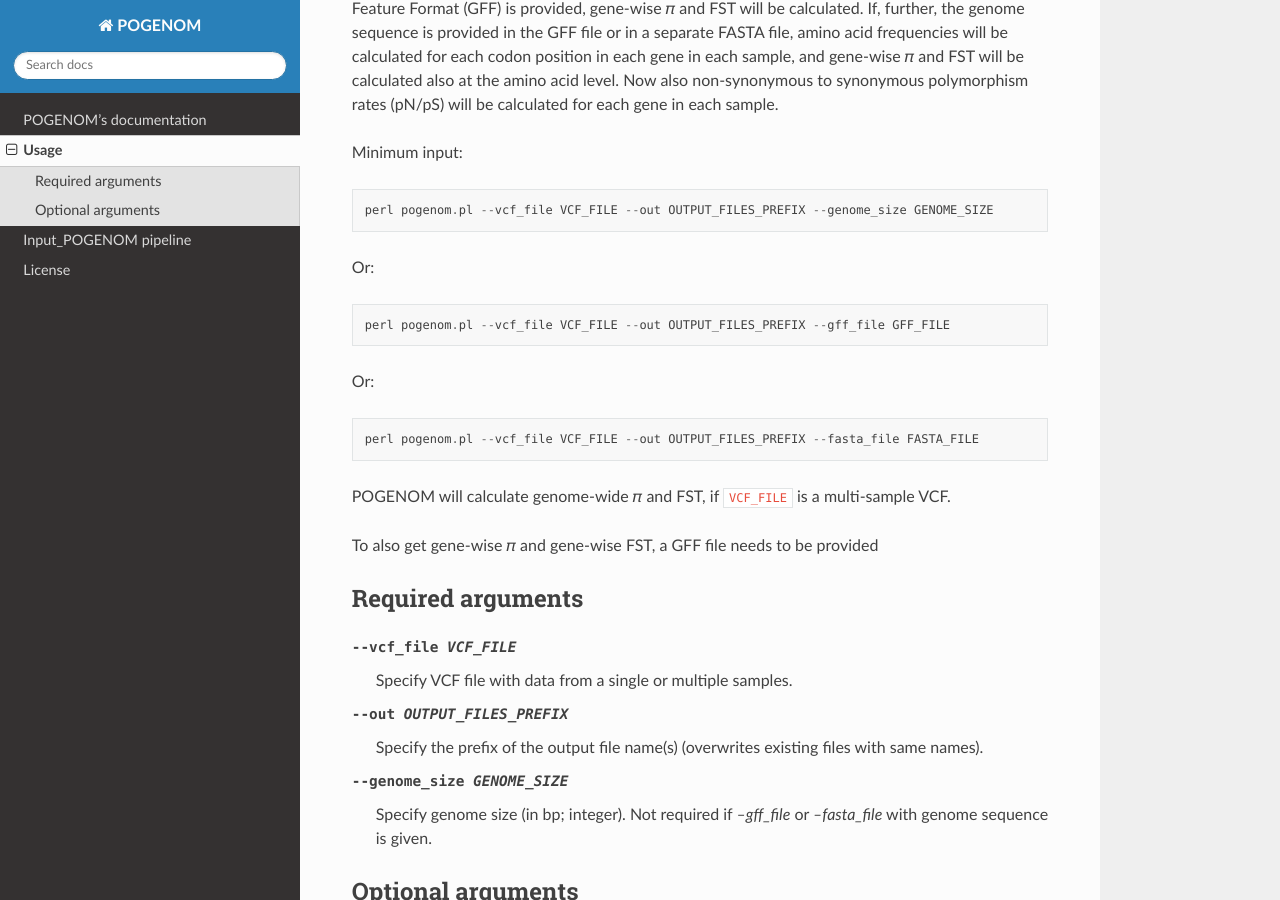
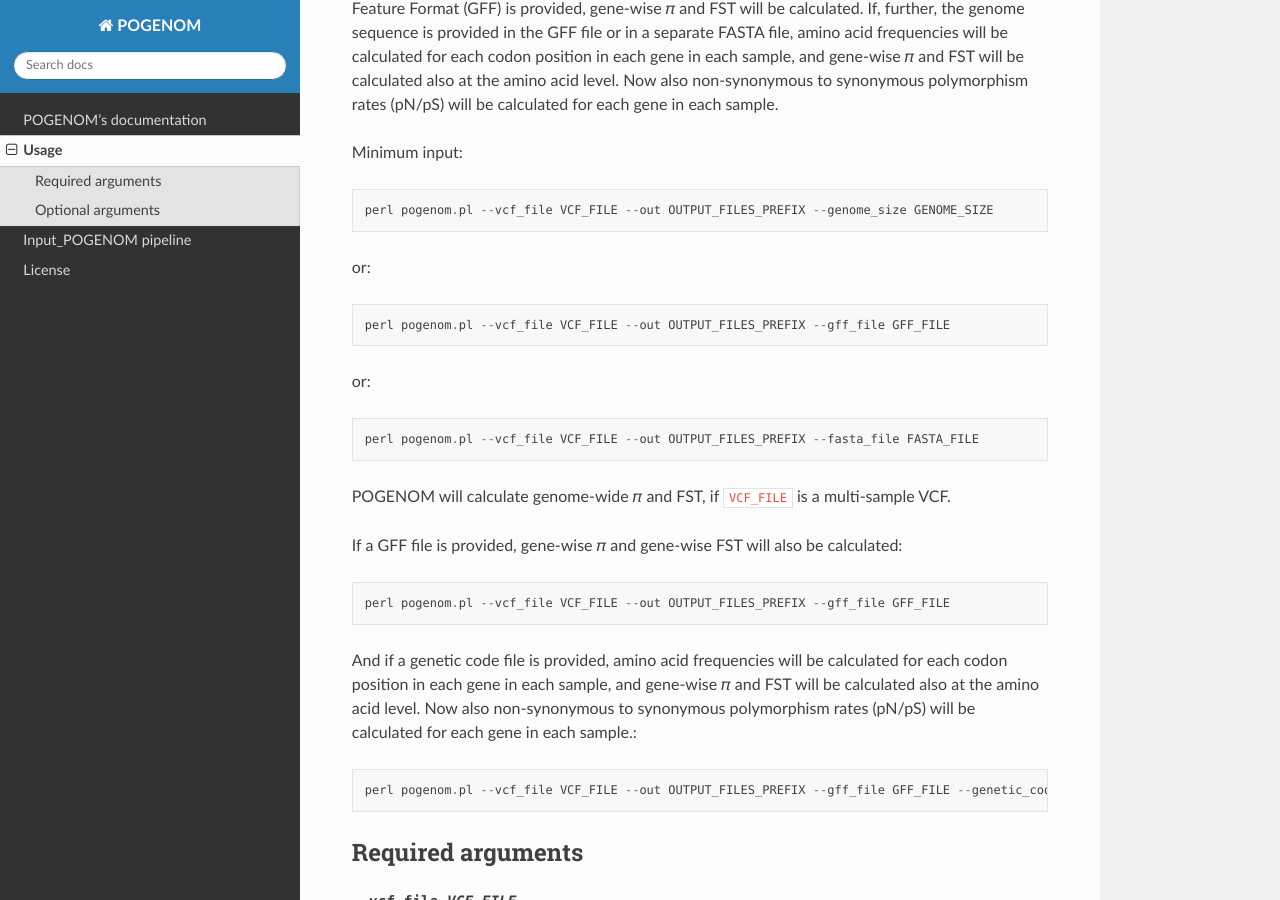
Before and after one commit to EnvGen/POGENOM, a Sphinx documentation site: the page built from docs/source/Usage_POGENOM.rst, in a window 1280 px wide and 900 px high, scrolled down 307 px. Built offline with Sphinx 7.4.7 and the Read the Docs theme 2.0.0, drawn with Linux system fonts in a browser that asks for light colours.

Commit message:
Update Usage_POGENOM.rst

```diff
--- a/docs/source/Usage_POGENOM.rst
+++ b/docs/source/Usage_POGENOM.rst
@@ -7,18 +7,24 @@
 
     perl pogenom.pl --vcf_file VCF_FILE --out OUTPUT_FILES_PREFIX --genome_size GENOME_SIZE
 
-Or::
+or::
 
     perl pogenom.pl --vcf_file VCF_FILE --out OUTPUT_FILES_PREFIX --gff_file GFF_FILE
 
-Or::
+or::
 
     perl pogenom.pl --vcf_file VCF_FILE --out OUTPUT_FILES_PREFIX --fasta_file FASTA_FILE
 
 POGENOM will calculate genome-wide 𝜋 and FST, if ``VCF_FILE`` is a multi-sample VCF.
 
 
-To also get gene-wise 𝜋 and gene-wise FST, a GFF file needs to be provided
+If a GFF file is provided, gene-wise 𝜋 and gene-wise FST will also be calculated::
+
+    perl pogenom.pl --vcf_file VCF_FILE --out OUTPUT_FILES_PREFIX --gff_file GFF_FILE
+
+And if a genetic code file is provided, amino acid frequencies will be calculated for each codon position in each gene in each sample, and gene-wise 𝜋 and FST will be calculated also at the amino acid level. Now also non-synonymous to synonymous polymorphism rates (pN/pS) will be calculated for each gene in each sample.::
+
+    perl pogenom.pl --vcf_file VCF_FILE --out OUTPUT_FILES_PREFIX --gff_file GFF_FILE --genetic_code_file GENETIC_CODE_FILE
 
 
 Required arguments
```
